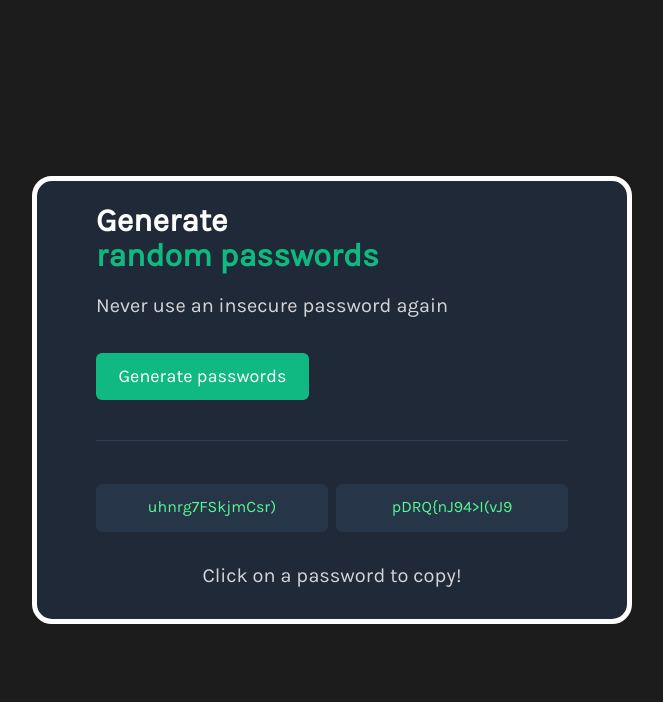
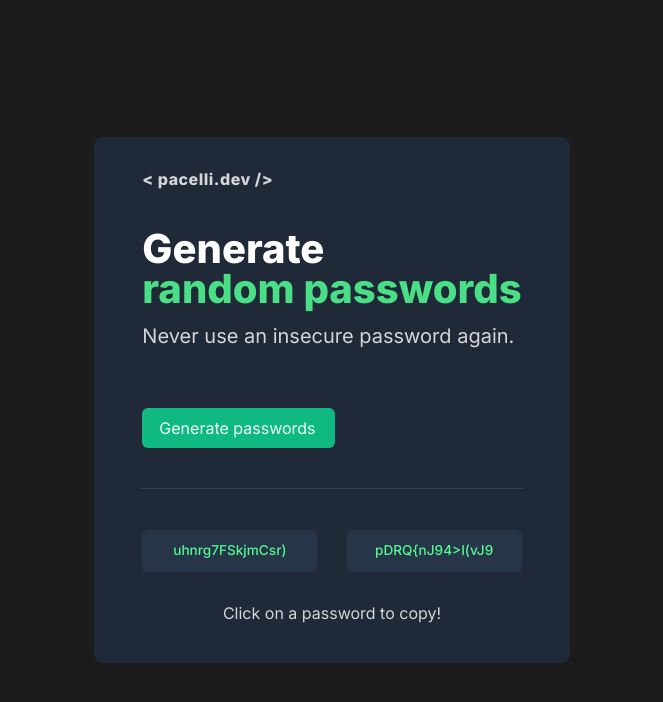
Before and after one commit to pacelliv/password-generator, a website with bundled scripts: page index.html in a window 1280 px wide. Both pictures are taken after a click on the button "Generate passwords". Shown: the whole page, without its empty margins (308-971 px from the left). Built offline with nearby package versions, Linux system fonts and the light colour scheme.

Commit message:
refactored code

```diff
--- a/index.css
+++ b/index.css
@@ -1,126 +1,149 @@
-@font-face {
-    src: url("karla.regular.ttf");
-    font-family: Karla;
+*,
+*::before,
+*::after {
+    box-sizing: border-box;
 }
 
-* {
-    box-sizing: border-box;
+:root {
+    --ff-primary: "Inter", sans-serif;
+
+    --fw-regular: 400;
+    --fw-bolder: 500;
+    --fw-bold: 800;
+
+    --fs-h1: 2.5rem;
+    --fs-h3: 1.25rem;
+    --fs-body: 1rem;
+
+    --clr-bg: #1c1c1c;
+    --clr-dark: #1f2937;
+    --clr-light: #ecfdf5;
+    --clr-accent: #4adf86;
+    --clr-accent-darker: #10b981;
+    --clr-accent-text: #55f991;
+    --clr-accent-dark: #2b283a;
+    --clr-accent-light: #ffffff;
+    --clr-border-light: #d5d4d8;
+    --clr-field-light: #2f3e53;
+    --clr-field-dark: #273549;
+    --clr-subtitle-dark: #6b7280;
 }
 
 body {
     margin: 0;
-    background: #1c1c1c;
     height: 100vh;
+    background-color: var(--clr-bg);
+    font-family: var(--ff-primary);
     display: flex;
+    align-items: center;
     justify-content: center;
-    align-items: center;
-    text-align: center;
-    font-family: "Karla", sans-serif;
 }
 
-.container {
-    width: 80%;
-    max-width: 600px;
-    background: #1f2937;
-    border: 5px solid #ffffff;
-    border-radius: 20px;
+span {
+    color: var(--clr-accent);
 }
 
-.container-intro {
-    width: 80%;
-    margin: 0 auto;
-    line-height: 1.1;
+/**************
+typography
+***************/
+
+.logo {
+    color: var(--clr-border-light);
+    letter-spacing: 0.5px;
 }
 
-.container-flex {
-    display: flex;
-    flex-direction: column;
-    align-items: center;
+.section-title {
+    color: var(--clr-accent-light);
+    font-size: var(--fs-h1);
+    font-weight: var(--fw-bold);
+    line-height: 40px;
+    margin: 0;
 }
 
-.container-titles {
-    font-style: normal;
-    font-weight: 800;
-    font-size: 2rem;
-    color: #ffffff;
+.section-subtitle,
+.instruction {
+    color: var(--clr-border-light);
+    font-weight: var(--fw-regular);
 }
 
-.container-titles span {
-    color: #10b981;
+.section-subtitle {
+    margin: 0.8em 0 3em 0;
+    font-size: var(--fs-h3);
 }
 
-h3 {
-    margin: 0 0 0 0;
-    font-style: normal;
-    font-weight: 400;
-    font-size: 1.25rem;
-    color: #d5d4d8;
+/**************
+layout
+***************/
+
+.container {
+    max-width: 550px;
+    background-color: var(--clr-dark);
+    border-radius: 10px;
 }
 
-button {
-    margin: 2em 0 0 0;
-    background: #10b981;
-    border: none;
-    border-radius: 6px;
-    font-size: 1.125rem;
-    font-family: Karla;
-    color: #ffffff;
-    padding: 0.75em 1.25em;
-    transform: scale(1);
+.header {
+    padding: 0.7em 3em 0 3em;
 }
 
-button:hover {
-    transform: scale(1.1);
+.container-body {
+    padding: 1.2em 3em;
+}
+
+.generate-btn {
+    color: var(--clr-light);
+    background-color: var(--clr-accent-darker);
+    border: none;
+    padding: 11px 19px 11px 17px;
+    box-shadow: 0px 1px 2px rgba(0, 0, 0, 0.05);
+    border-radius: 6px;
     cursor: pointer;
 }
 
-button:active {
-    opacity: 0.8;
+.generate-btn:active {
+    box-shadow: inset 3px 3px 15px -3px rgba(0, 0, 0, 0.7);
 }
 
 .container-passwords {
     margin: 2.5em 0 0 0;
-    padding-top: 1.3em;
-    border-top: 1px solid #2f3e53;
-    width: 60%;
+    padding: 1.2em 0 0 0;
+    border-top: solid 1px var(--clr-field-light);
+    display: flex;
+    justify-content: space-between;
 }
 
 .passwords {
-    width: 100%;
+    margin: 0;
+    text-align: center;
 }
 
 .field-text {
-    margin-top: 3px;
-    background: #273549;
+    display: flex;
+    align-items: center;
+    justify-content: center;
+    background-color: var(--clr-field-dark);
     border-radius: 6px;
-    border: none;
-    width: 100%;
-    height: 3em;
-    padding-top: 0.9em;
-    font-style: normal;
-    font-weight: 500;
-    font-size: 1rem;
-    text-align: center;
-    color: #55f991;
+    width: 175px;
+    height: 42px;
+    margin: 0.2em 0 0 0;
+    color: var(--clr-accent-text);
+    font-weight: var(--fw-bolder);
     cursor: pointer;
+    font-size: 0.85rem;
 }
 
-.field-text:hover {
-    opacity: 0.6;
-}
-
-.copy-msg {
-    margin: 1em 0 2em 0;
+.footer {
+    margin: 2em 0 0 0;
+    text-align: center;
 }
 
 /* pop-up text */
 
-.popuptext {
+.pop-up-text {
     visibility: hidden;
-    font-size: 1rem;
+    font-size: 0.85rem;
     color: #d5d4d8;
 }
-.popuptext.show {
+.pop-up-text.show {
     opacity: 0;
     visibility: visible;
     -webkit-animation: fadeinout 1.75s;
@@ -140,31 +163,3 @@ button:active {
 }
 
 /* media query */
-
-@media (min-width: 500px) {
-    .container {
-        width: 90%;
-    }
-
-    .container-titles {
-        display: flex;
-        flex-direction: column;
-        align-items: start;
-    }
-    .container-intro {
-        width: 80%;
-        display: flex;
-        align-items: flex-start;
-        justify-content: start;
-    }
-    .container-passwords {
-        flex-direction: row;
-        width: 80%;
-    }
-    #passwordOne {
-        padding-right: 0.25em;
-    }
-    #passwordTwo {
-        padding-left: 0.25em;
-    }
-}
--- a/index.html
+++ b/index.html
@@ -3,6 +3,14 @@
     <head>
         <meta name="viewport" content="width=device-width, initial-scale=1.0" />
         <title>Password Generator</title>
+        <!-- Google Fonts -->
+        <link rel="preconnect" href="https://fonts.googleapis.com" />
+        <link rel="preconnect" href="https://fonts.gstatic.com" crossorigin />
+        <link
+            href="https://fonts.googleapis.com/css2?family=Inter:wght@400;500;800&display=swap"
+            rel="stylesheet"
+        />
+        <!-- CDN -->
         <link
             rel="stylesheet"
             href="https://cdnjs.cloudflare.com/ajax/libs/normalize/8.0.1/normalize.css"
@@ -14,32 +22,41 @@
         <link rel="stylesheet" href="index.css" />
     </head>
     <body>
-        <div class="container container-flex">
-            <div class="container-intro container-flex">
-                <h1 class="container-titles">
+        <div class="container">
+            <header class="header">
+                <h4 class="logo">< pacelli.dev /></h4>
+            </header>
+            <div class="container-body">
+                <section class="section">
+                    <h1 class="section-title">
                         Generate <br /><span>random passwords</span>
                     </h1>
-                <h3 class="subtitle">Never use an insecure password again</h3>
-
-                <button id="generateBtn" class="generate-btn">
+                    <h3 class="section-subtitle">
+                        Never use an insecure password again.
+                    </h3>
+                    <button id="generate-btn" class="generate-btn">
                         Generate passwords
                     </button>
-            </div>
+                </section>
 
-            <div class="container-passwords container-flex">
-                <div id="passwordOne" class="passwords">
-                    <span class="popuptext" id="myPopUpOne">Copied!</span>
+                <div class="container-passwords">
+                    <div id="password-one" class="passwords">
+                        <span class="pop-up-text" id="pop-up-text-one"
+                            >Copied!</span
+                        >
                         <p id="field-text-one" class="field-text"></p>
                     </div>
 
-                <div id="passwordTwo" class="passwords">
-                    <span class="popuptext" id="myPopUpTwo">Copied!</span>
+                    <div id="password-two" class="passwords">
+                        <span class="pop-up-text" id="pop-up-text-two"
+                            >Copied!</span
+                        >
                         <p id="field-text-two" class="field-text"></p>
                     </div>
                 </div>
-
-            <div class="copy-msg">
-                <h3>Click on a password to copy!</h3>
+                <div class="footer">
+                    <h4 class="instruction">Click on a password to copy!</h4>
+                </div>
             </div>
         </div>
         <script src="index.js" type="module"></script>
--- a/index.js
+++ b/index.js
@@ -1,22 +1,24 @@
 import characters from "./characters.js"
 
-const myPopUpOne = document.getElementById("myPopUpOne")
-const firstPassword = document.getElementById("field-text-one")
-const secondPassword = document.getElementById("field-text-two")
-const passwordLength = 15
-
-document.getElementById("generateBtn").addEventListener("click", getPasswords)
-document.getElementById("field-text-one").addEventListener("click", copyOne)
-document.getElementById("field-text-two").addEventListener("click", copyTwo)
+document.addEventListener("click", (e) => {
+    if (e.target.id === "generate-btn") {
+        getPasswords()
+    } else if (e.target.id === "field-text-one") {
+        copyPassword(e.target.textContent, "pop-up-text-one")
+    } else if (e.target.id === "field-text-two") {
+        copyPassword(e.target.textContent, "pop-up-text-two")
+    }
+})
 
 function getPasswords() {
-    firstPassword.textContent = generatePasswords()
-    secondPassword.textContent = generatePasswords()
+    document.getElementById("field-text-one").textContent = generatePasswords()
+    document.getElementById("field-text-two").textContent = generatePasswords()
 }
 
 // generatePasswords() creates the ramdon passwords
 function generatePasswords() {
     let password = ""
+    const passwordLength = 15
     for (let i = 0; i < passwordLength; i++) {
         password += getRandomCharacter()
     }
@@ -29,23 +31,13 @@ function getRandomCharacter() {
     return characters[randomIndex]
 }
 
-// The functions copyOne() and copyTwo() copy the passwords
-function copyOne(that) {
-    const inputEl = document.createElement("input")
-    inputEl.value = that.textContent
-    document.body.appendChild(inputEl)
-    inputEl.select()
-    document.execCommand("copy", false)
-    inputEl.remove()
-    myPopUpOne.classList.toggle("show")
+// copyPassword() saves the passwords to the clipboard
+function copyPassword(textContent, id) {
+    const elem = document.createElement("textarea")
+    elem.value = textContent
+    document.body.appendChild(elem)
+    elem.select()
+    document.execCommand("copy")
+    elem.remove()
+    document.getElementById(id).classList.toggle("show")
 }
-
-function copyTwo(that) {
-    const inputEl = document.createElement("input")
-    inputEl.value = that.textContent
-    document.body.appendChild(inputEl)
-    inputEl.select()
-    document.execCommand("copy", false)
-    inputEl.remove()
-    myPopUpTwo.classList.toggle("show")
-}
--- /dev/null
+++ b/package.json
@@ -0,0 +1,5 @@
+{
+  "devDependencies": {
+    "prettier": "2.7.1"
+  }
+}
```
Also changed, not shown: README.md, karla.regular.ttf (deleted), 3 other files. Lines whose indentation alone changed are shown as unchanged.
